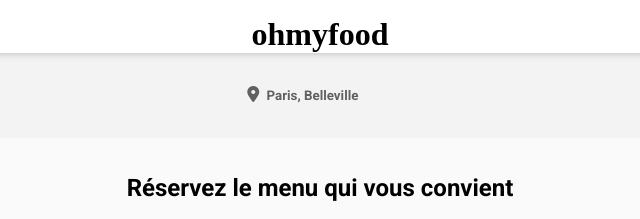
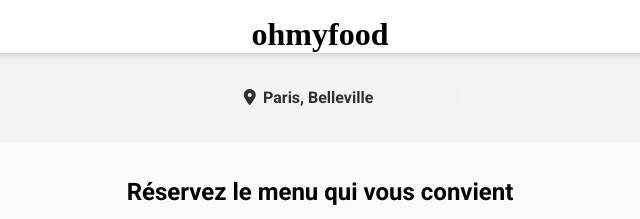
Before and after one commit to SAEZITO/SaezAlexandre_3_06052021, a website: page index.html in a window 1280 px wide. Shown: the top 219 px of the page, 320-960 px from the left. Drawn offline with Linux system fonts and the light colour scheme; a web font is replaced by a local one.

Commit message:
fixed restaurants style

```diff
--- a/style.css
+++ b/style.css
@@ -106,9 +106,9 @@
 {
     padding: 1rem;
     align-self: center;
-    opacity: 0.6;
+    opacity: 0.8;
     position: relative;
-    left: 1rem;
+    left: 2rem;
 }
 .iconposition
 {
@@ -128,6 +128,7 @@
 {
     font-family: "Roboto", Arial, Verdana, sans-serif;
     font-weight: bold;
+    font-size: 1rem;
     margin: 0;
     padding: 0.2rem;
     color: black;
```
